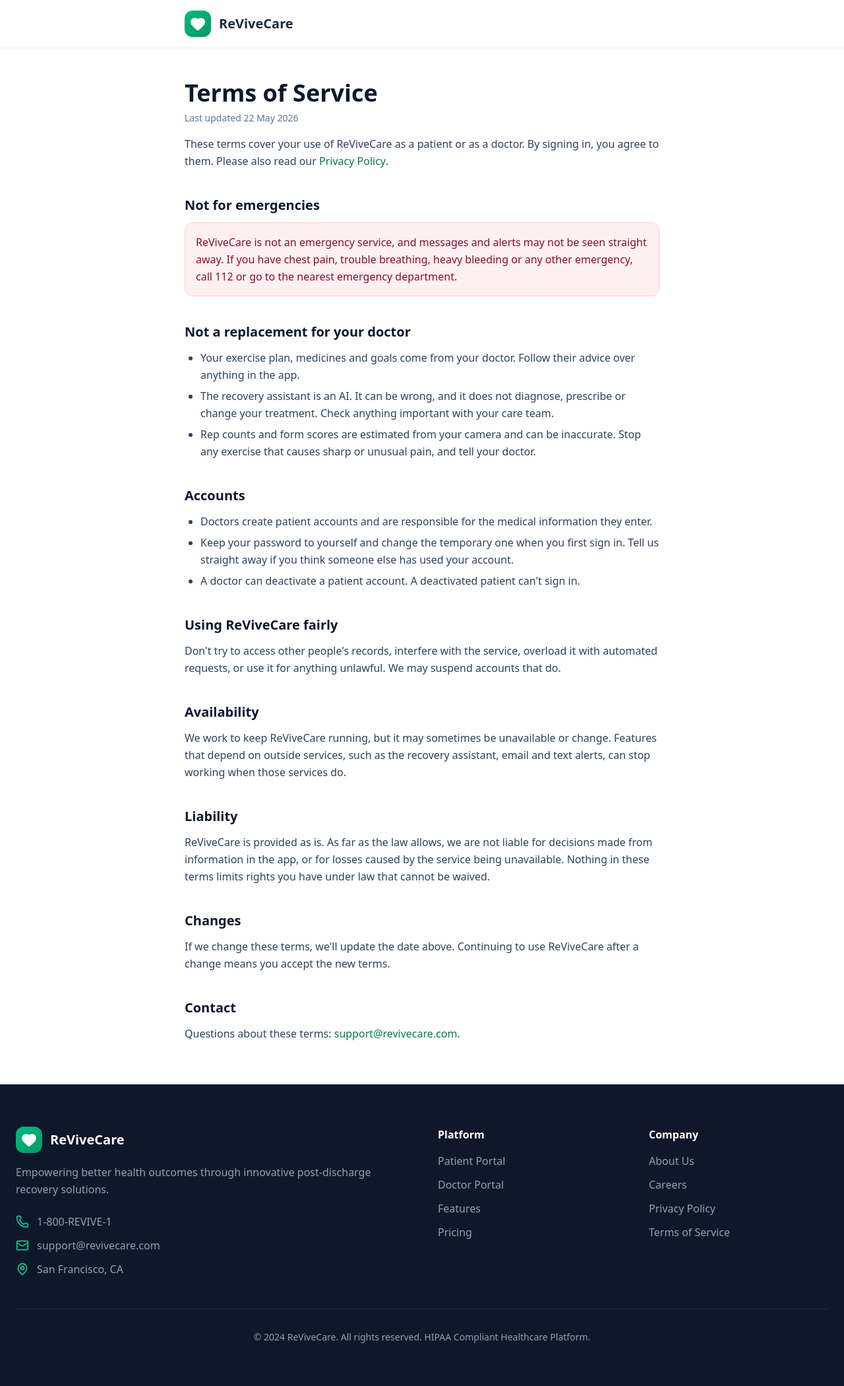
After one commit to hr5ht/ReviveCare, a Django app: page /terms/ in a window 1280 px wide. The commit adds this page. Shown: the whole page at 66% size. Run offline with Django 5.2, Linux system fonts and the light colour scheme.

Commit message:
Add terms of service page

```diff
--- a/Backend/ReviveCare/urls.py
+++ b/Backend/ReviveCare/urls.py
@@ -53,6 +53,7 @@ urlpatterns = [
     path('doctor/patients/<int:patient_id>/goals/', doctor.patient_goals, name='patient_goals'),
     path('demo-request/', pages.demo_request, name='demo_request'),
     path('privacy/', TemplateView.as_view(template_name='privacy.html'), name='privacy'),
+    path('terms/', TemplateView.as_view(template_name='terms.html'), name='terms'),
     path('patient/', RedirectView.as_view(url='/patient/login/')),
     path('patient/login/', pages.patient_login, name='patient_login'),
     path('patient/dashboard/', pages.patient_dashboard, name='patient_dashboard_page'),
--- /dev/null
+++ b/Backend/templates/legal_base.html
@@ -0,0 +1,20 @@
+{% extends "base.html" %}
+{% block title %}{% block page_title %}{% endblock %} · ReviveCare{% endblock %}
+{% block body %}
+<div class="min-h-screen bg-white">
+    <header class="border-b border-slate-200">
+        <div class="max-w-3xl mx-auto px-6 py-4">
+            <a href="/" class="inline-flex items-center gap-3 hover:opacity-80 transition-opacity">
+                <span class="w-10 h-10 bg-gradient-to-br from-emerald-500 to-emerald-600 rounded-xl flex items-center justify-center shadow-sm"><i data-lucide="heart" class="w-6 h-6 text-white" fill="white"></i></span>
+                <span class="text-xl font-bold text-slate-800">ReViveCare</span>
+            </a>
+        </div>
+    </header>
+
+    <main class="max-w-3xl mx-auto px-6 py-12 text-slate-700 leading-relaxed [&_h2]:text-xl [&_h2]:font-bold [&_h2]:text-slate-900 [&_h2]:mt-10 [&_h2]:mb-3 [&_p]:mb-4 [&_ul]:list-disc [&_ul]:pl-6 [&_ul]:mb-4 [&_li]:mb-1.5">
+{% block content %}{% endblock %}
+    </main>
+
+    {% include "partials/footer.html" %}
+</div>
+{% endblock %}
--- /dev/null
+++ b/Backend/templates/terms.html
@@ -0,0 +1,40 @@
+{% extends "legal_base.html" %}
+{% block page_title %}Terms of Service{% endblock %}
+{% block content %}
+        <h1 class="text-4xl font-bold text-slate-900 mb-2">Terms of Service</h1>
+        <p class="text-sm text-slate-500">Last updated 22 May 2026</p>
+
+        <p>These terms cover your use of ReViveCare as a patient or as a doctor. By signing in, you agree to them. Please also read our <a href="/privacy/" class="text-emerald-700 font-medium hover:underline">Privacy Policy</a>.</p>
+
+        <h2>Not for emergencies</h2>
+        <p class="p-4 bg-rose-50 border border-rose-200 rounded-xl text-rose-900">ReViveCare is not an emergency service, and messages and alerts may not be seen straight away. If you have chest pain, trouble breathing, heavy bleeding or any other emergency, call 112 or go to the nearest emergency department.</p>
+
+        <h2>Not a replacement for your doctor</h2>
+        <ul>
+            <li>Your exercise plan, medicines and goals come from your doctor. Follow their advice over anything in the app.</li>
+            <li>The recovery assistant is an AI. It can be wrong, and it does not diagnose, prescribe or change your treatment. Check anything important with your care team.</li>
+            <li>Rep counts and form scores are estimated from your camera and can be inaccurate. Stop any exercise that causes sharp or unusual pain, and tell your doctor.</li>
+        </ul>
+
+        <h2>Accounts</h2>
+        <ul>
+            <li>Doctors create patient accounts and are responsible for the medical information they enter.</li>
+            <li>Keep your password to yourself and change the temporary one when you first sign in. Tell us straight away if you think someone else has used your account.</li>
+            <li>A doctor can deactivate a patient account. A deactivated patient can't sign in.</li>
+        </ul>
+
+        <h2>Using ReViveCare fairly</h2>
+        <p>Don't try to access other people's records, interfere with the service, overload it with automated requests, or use it for anything unlawful. We may suspend accounts that do.</p>
+
+        <h2>Availability</h2>
+        <p>We work to keep ReViveCare running, but it may sometimes be unavailable or change. Features that depend on outside services, such as the recovery assistant, email and text alerts, can stop working when those services do.</p>
+
+        <h2>Liability</h2>
+        <p>ReViveCare is provided as is. As far as the law allows, we are not liable for decisions made from information in the app, or for losses caused by the service being unavailable. Nothing in these terms limits rights you have under law that cannot be waived.</p>
+
+        <h2>Changes</h2>
+        <p>If we change these terms, we'll update the date above. Continuing to use ReViveCare after a change means you accept the new terms.</p>
+
+        <h2>Contact</h2>
+        <p>Questions about these terms: <a href="mailto:support@revivecare.com" class="text-emerald-700 font-medium hover:underline">support@revivecare.com</a>.</p>
+{% endblock %}
```
Also changed, not shown: Backend/templates/privacy.html (+3 -18 lines), Backend/static/css/app.css.
